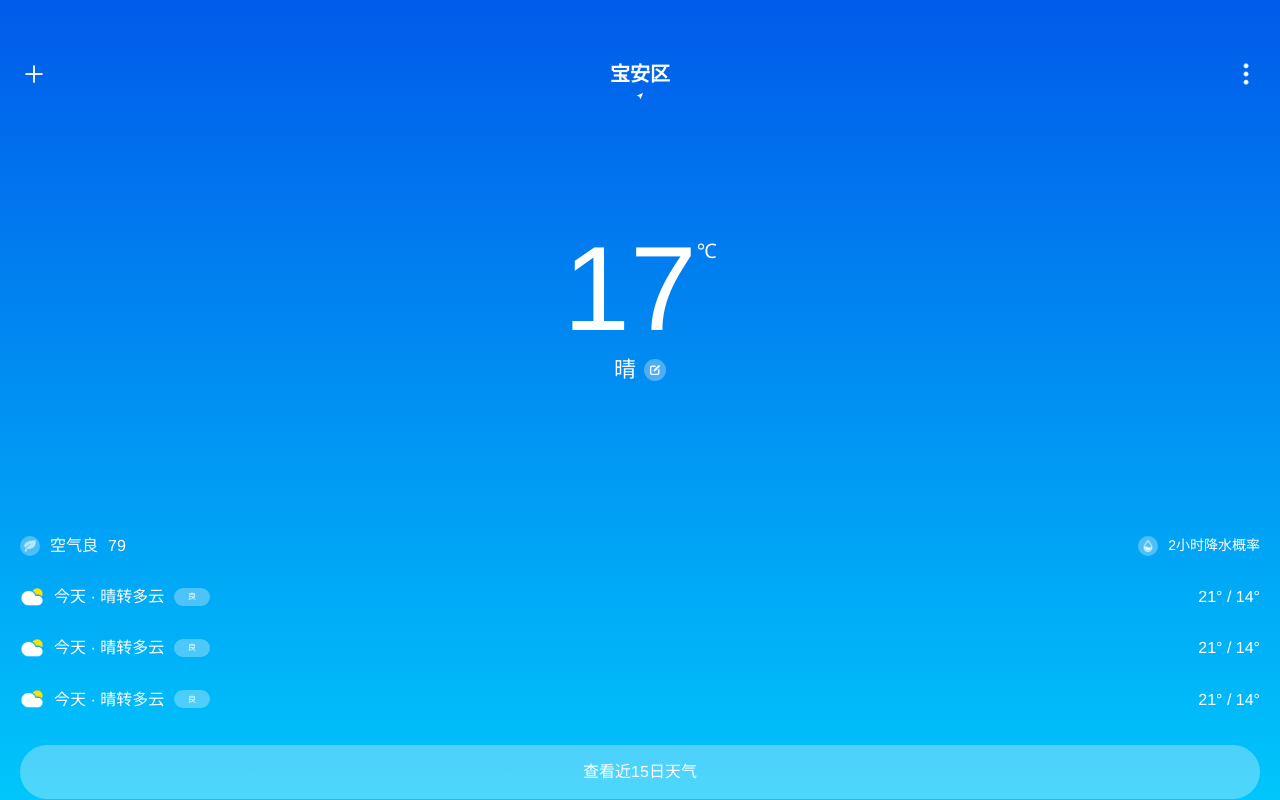
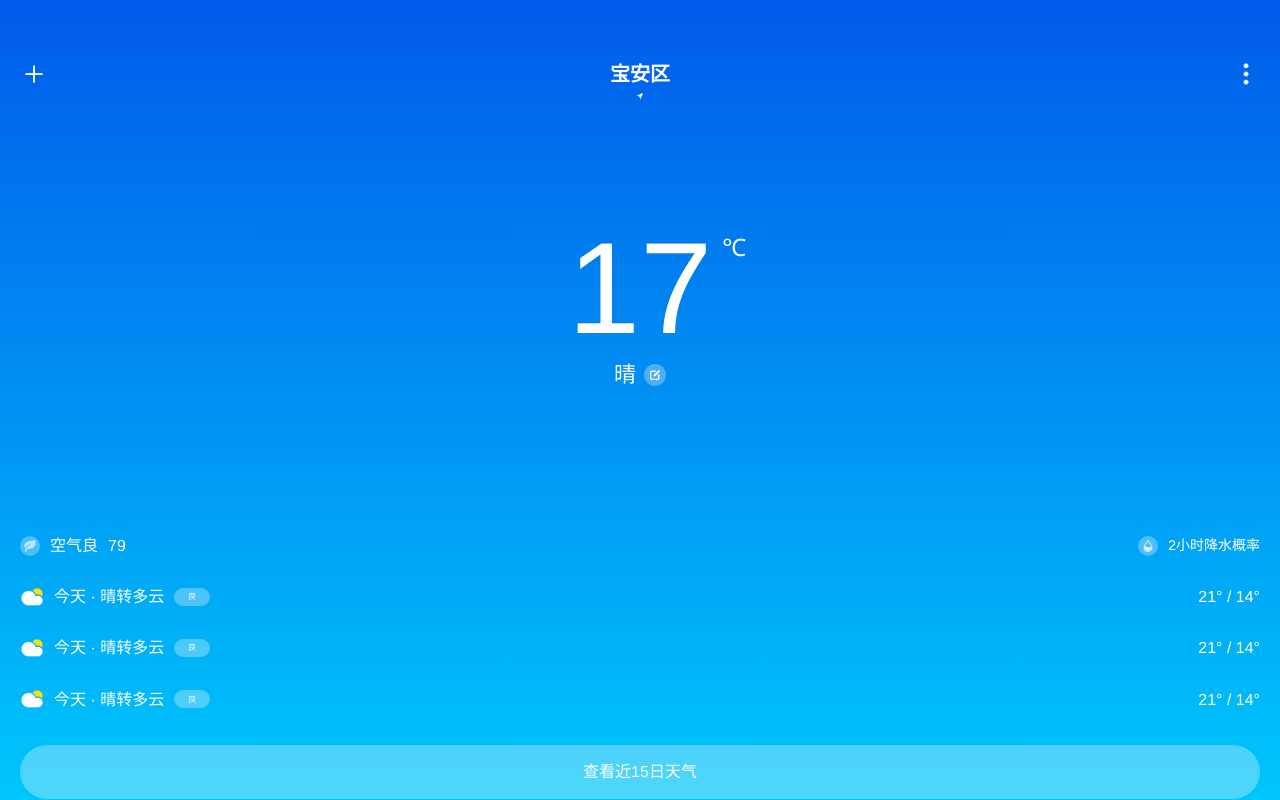
Before and after one commit to AlanLee97/vue3-miui-weather, a Vue app: page / in a window 1280 px wide. Built offline with nearby package versions, Linux system fonts and the light colour scheme.

Commit message:
fix: 调整温度文字样式

```diff
--- a/src/components/display-temperature/display-temperature.vue
+++ b/src/components/display-temperature/display-temperature.vue
@@ -4,8 +4,10 @@
 
 <template>
   <flex-box class="display-temperature" center-h item-align-start>
-    <span class="temperature-num">17</span>
-    <span class="temperature-unit">℃</span>
+    <span class="temperature-num">
+      17
+      <span class="temperature-unit">℃</span>
+    </span>
   </flex-box>
 </template>
 
@@ -14,14 +16,17 @@
   line-height: 1;
   padding: 0;
   .temperature-num {
-    font-size: 120px;
+    font-size: 130px;
     font-family: Helvetica;
+    position: relative;
   }
 
   .temperature-unit {
-    font-size: 20px;
+    font-size: 24px;
     margin-top: 13px;
+    margin-left: 10px;
     font-family: Helvetica;
+    position: absolute;
   }
 
 }
```
